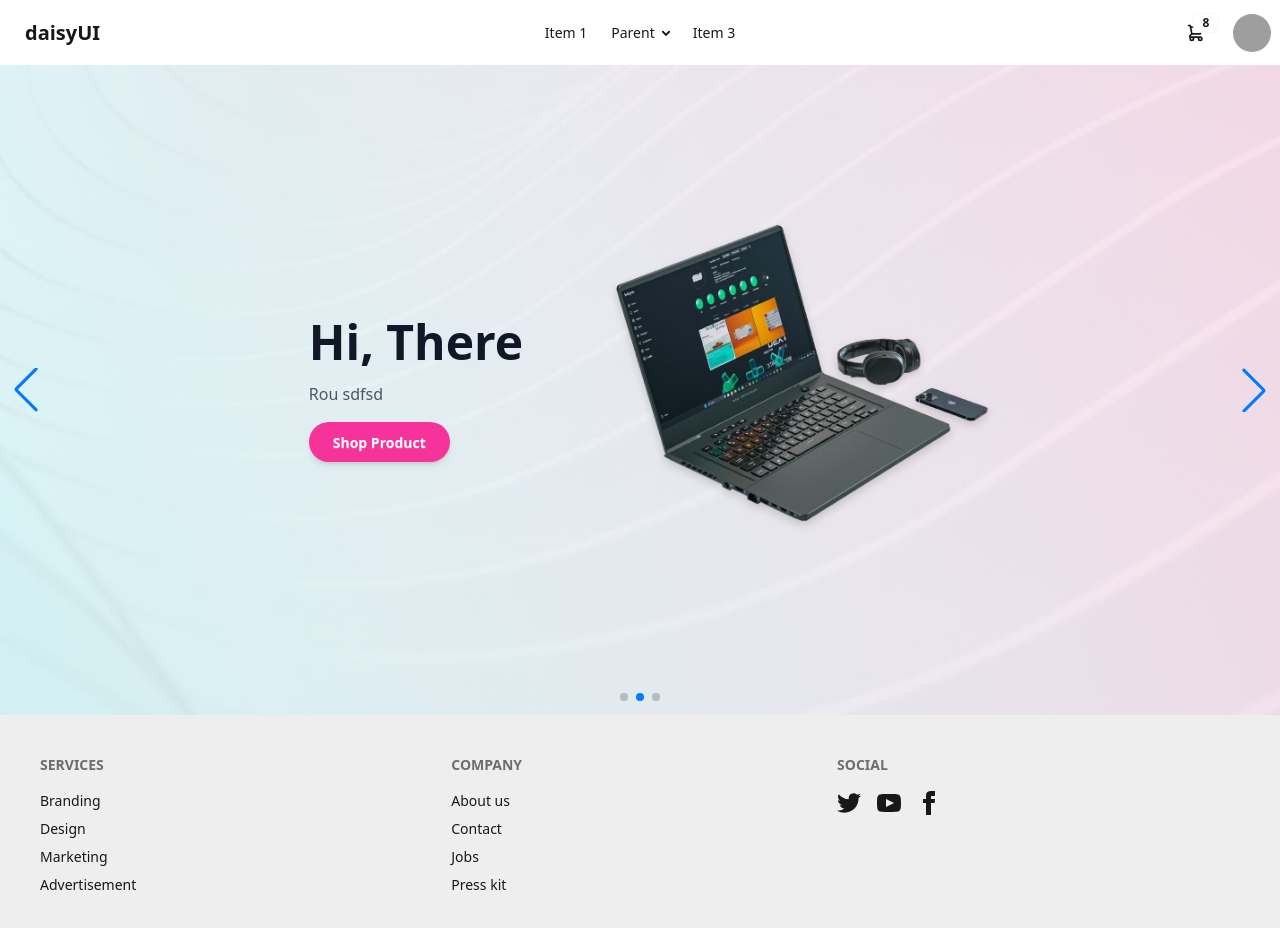
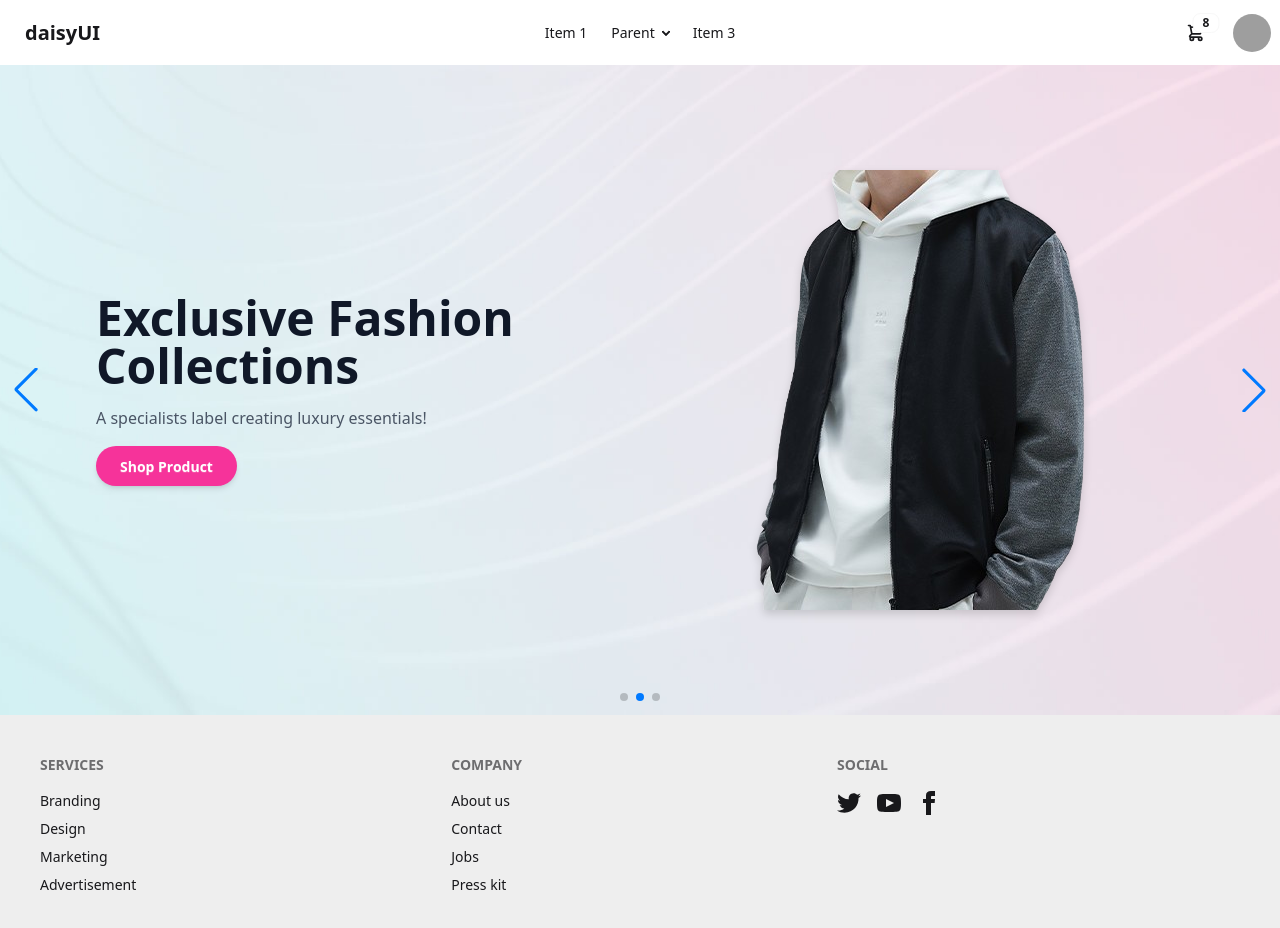
Before and after one commit to Farhan0140/Amar-Dukan-Client, a React (Vite) app: page / in a window 1280 px wide. Shown: the top 928 px of the page. Built offline with nearby package versions, Linux system fonts and the light colour scheme; grey boxes are pictures that could not be loaded.

Commit message:
Refactor HeroCarousel to use dynamic slides from an array and remove hardcoded slide entries

```diff
--- a/src/Components/Carousel/HeroCarousel.jsx
+++ b/src/Components/Carousel/HeroCarousel.jsx
@@ -11,11 +11,31 @@ import CarouselSlide from './CarouselSlide';
 
 
 import book from "../../assets/images/book.png";
-import item from "../../assets/images/technology.png";
-import item1 from "../../assets/images/fashion.png";
+import technology from "../../assets/images/technology.png";
+import fashion from "../../assets/images/fashion.png";
 
 
 const HeroCarousel = () => {
+
+  const Slides = [
+    {
+      title: "This Fine Print Book Collections",
+      subtitle: "Discount available. Grab it now!",
+      image: book,
+    },
+    {
+      title: "Exclusive Fashion Collections",
+      subtitle: "A specialists label creating luxury essentials!",
+      image: fashion,
+    },
+    {
+      title: "Your Digital World, Connected.",
+      subtitle: "Explore a range of devices for seamless living.",
+      image: technology,
+    },
+
+  ]
+
   return (
     <>
       <Swiper
@@ -30,15 +50,13 @@ const HeroCarousel = () => {
         modules={[Autoplay, Pagination, Navigation]}
         className="mySwiper"
       >
-        <SwiperSlide>
-          <CarouselSlide title={"Hi, There"} subtitle={"Rou sdfsd"} image={book} />
-        </SwiperSlide>
-        <SwiperSlide>
-          <CarouselSlide title={"Hi, There"} subtitle={"Rou sdfsd"} image={item} />
-        </SwiperSlide>
-        <SwiperSlide>
-          <CarouselSlide title={"Hi, There"} subtitle={"Rou sdfsd"} image={item1} />
-        </SwiperSlide>
+        {
+          Slides.map((slide) => (
+            <SwiperSlide>
+              <CarouselSlide title={slide.title} subtitle={slide.subtitle} image={slide.image} />
+            </SwiperSlide>
+          ))
+        }
       </Swiper>
     </>
   );
```
